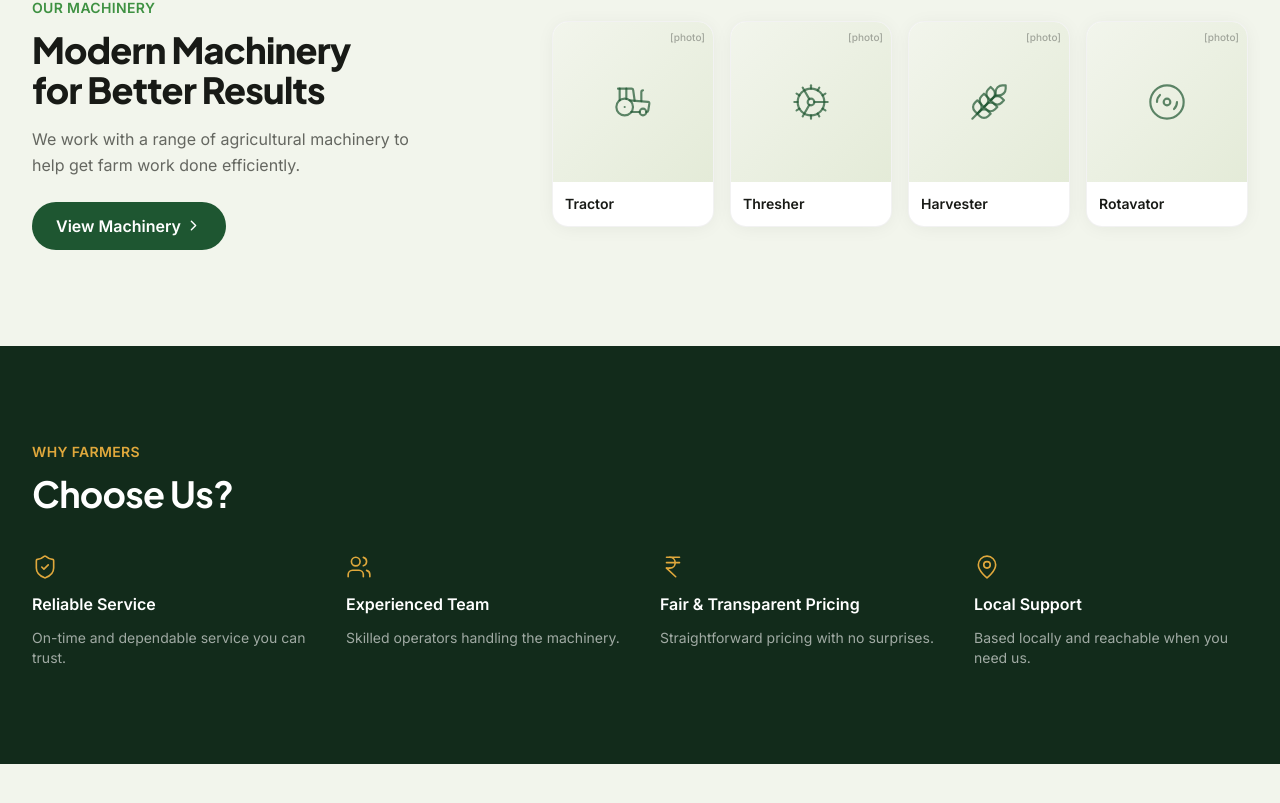
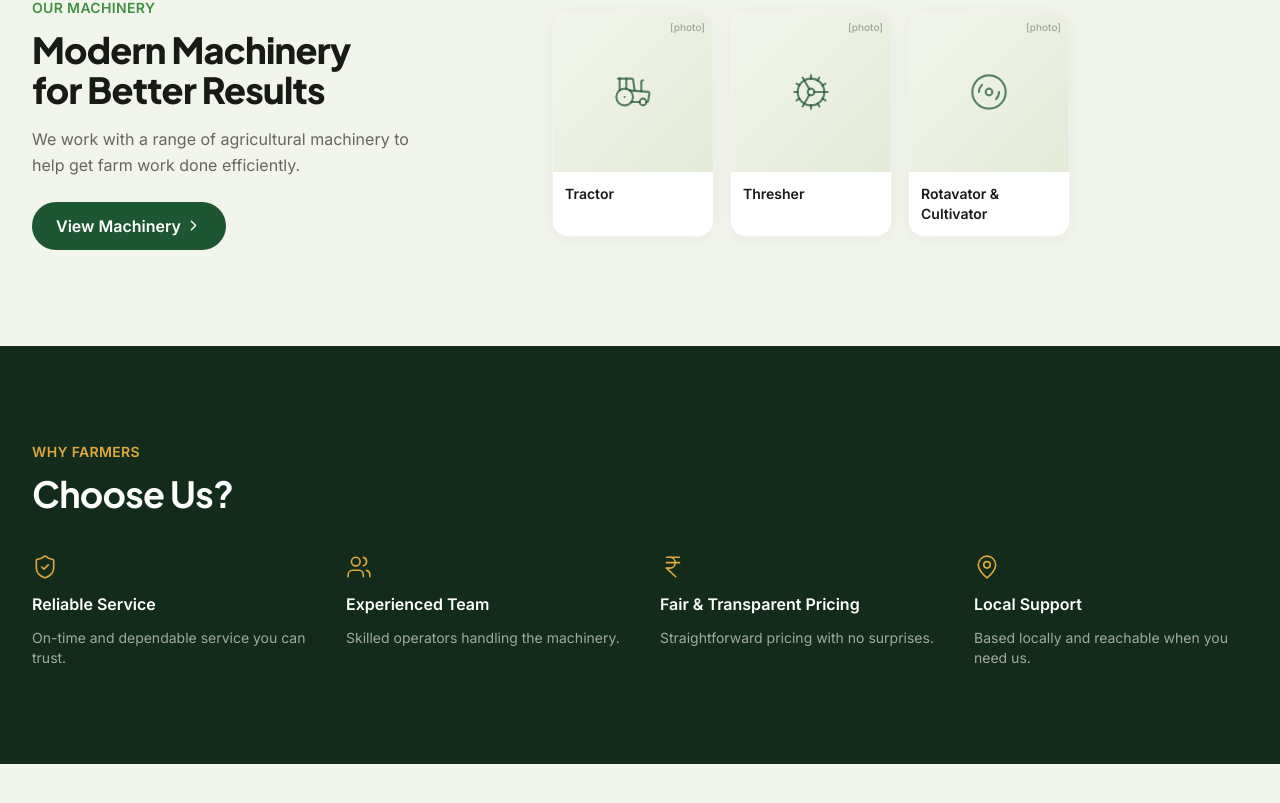
Before and after one commit to amandv123/sukanti-agricultural-works, a React (Vite) app: page / in a window 1280 px wide. Shown: the part 1803-2606 px from the top of the page. Built offline with nearby package versions, Linux system fonts and the light colour scheme; the HTML template or start-up script is replaced by a standard one.

Commit message:
Update machinery categories

```diff
--- a/src/data/machinery.ts
+++ b/src/data/machinery.ts
@@ -1,7 +1,7 @@
 // Machinery gallery categories — no specifications are listed until the
 // owner confirms exact machine details (HP, brand, capacity, etc).
 import type { LucideIcon } from 'lucide-react'
-import { Tractor, Cog, Wheat, Disc3 } from 'lucide-react'
+import { Tractor, Cog, Disc3 } from 'lucide-react'
 
 export type MachineryItem = {
   icon: LucideIcon
@@ -11,6 +11,5 @@ export type MachineryItem = {
 export const machinery: MachineryItem[] = [
   { icon: Tractor, name: 'Tractor' },
   { icon: Cog, name: 'Thresher' },
-  { icon: Wheat, name: 'Harvester' },
-  { icon: Disc3, name: 'Rotavator' },
+  { icon: Disc3, name: 'Rotavator & Cultivator' },
 ]
```
